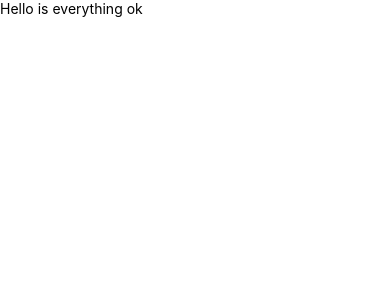
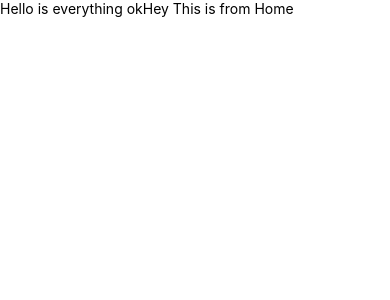
Before and after one commit to Rakesh01999/reactNative02, a React Native app: screen / in a window 390 px wide. Shown: the top 300 px of the page. Built offline with nearby package versions, Linux system fonts and the light colour scheme.

Commit message:
Home.js added

```diff
--- a/App.tsx
+++ b/App.tsx
@@ -10,6 +10,7 @@ import {
   useColorScheme,
   View,
 } from 'react-native';
+import Home from './screeens/Home/Home';
 
 // import {
 //   Colors,
@@ -114,6 +115,7 @@ const App = () => {
     <View>
       <Text>
         Hello is everything ok
+        <Home />
       </Text>
     </View>
   )
--- a/screeens/Home/Home.js
+++ b/screeens/Home/Home.js
@@ -0,0 +1,23 @@
+import React from 'react';
+
+import {
+    SafeAreaView,
+    ScrollView,
+    StatusBar,
+    StyleSheet,
+    Text,
+    useColorScheme,
+    View,
+} from 'react-native';
+
+const Home = () => {
+    return (
+        <View>
+            <Text>
+                Hey This is from Home
+            </Text>
+        </View>
+    )
+};
+
+export default Home;
```
